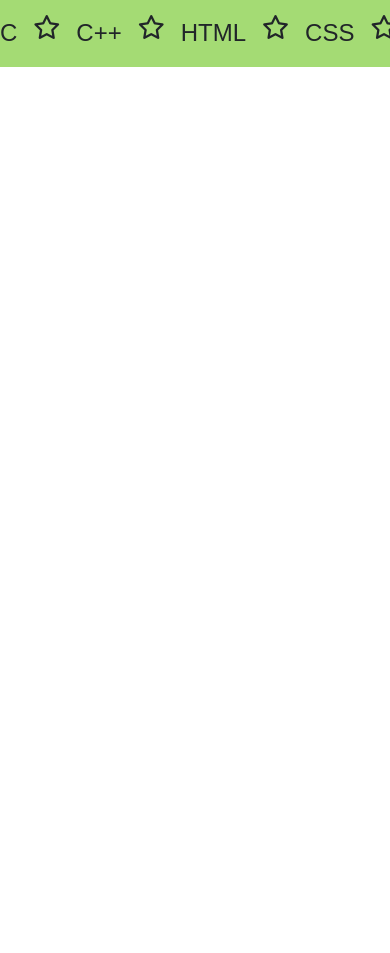
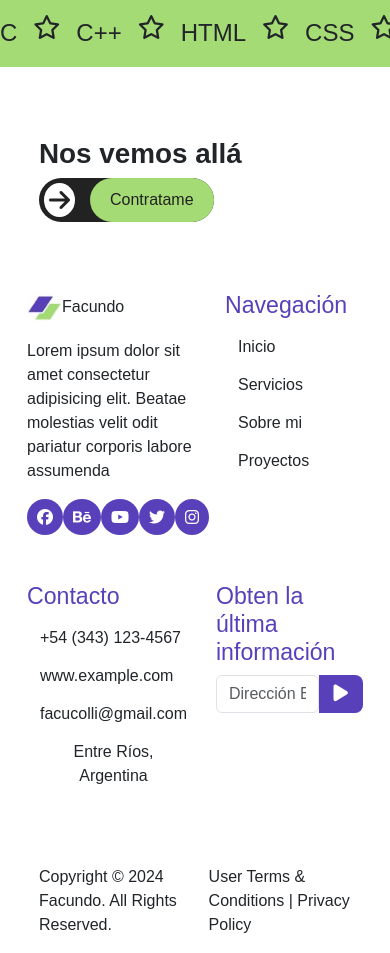
Before and after one commit to FacundoColli/Portfolio, a React (Vite) app: page / in a window 390 px wide. Shown: the part 2960-3913 px from the top of the page. Before the commit the page ends 3027 px from the top, so only its background shows below. Built offline with nearby package versions, Linux system fonts and the light colour scheme.

Commit message:
Footer Responsive

```diff
--- a/src/Component/Footer/Footer.css
+++ b/src/Component/Footer/Footer.css
@@ -46,7 +46,7 @@
 }
 
 .footer{
-    padding: 0 100px;
+    padding: 0 10%;
     margin-bottom: 0;
 }
 
--- a/src/Component/Footer/Footer.jsx
+++ b/src/Component/Footer/Footer.jsx
@@ -5,14 +5,14 @@ function Footer(){
     return(
         <>
         <div className='footer row-gap-3'>
-            <div className='d-flex justify-content-between align-items-center'>
+            <div className='d-flex flex-wrap justify-content-between align-items-center'>
                 <h1>Nos vemos allá</h1>
                 <div className="btnFlecha d-flex justify-content-between">
                     <i class="fa-solid fa-arrow-right"></i>
                     <a href="#contacto" className='btn btn-primary'>Contratame</a>
                 </div>
             </div>
-            <div className='row column-gap-3 row-gap-3'>
+            <div className='row column-gap-3 row-gap-5'>
                 <div className='col p-0'>
                     <p>
                         <img src="/imgPrueba.jpeg" alt="" width="35" />
--- a/src/main.jsx
+++ b/src/main.jsx
@@ -20,6 +20,6 @@ ReactDOM.createRoot(document.getElementById('root')).render(
     {/* <Proyectos/> */}
     <Franja/>
     {/* <Contacto/> */}
-    {/* <Footer/> */}
+    <Footer/>
   </React.StrictMode>,
 )
```
